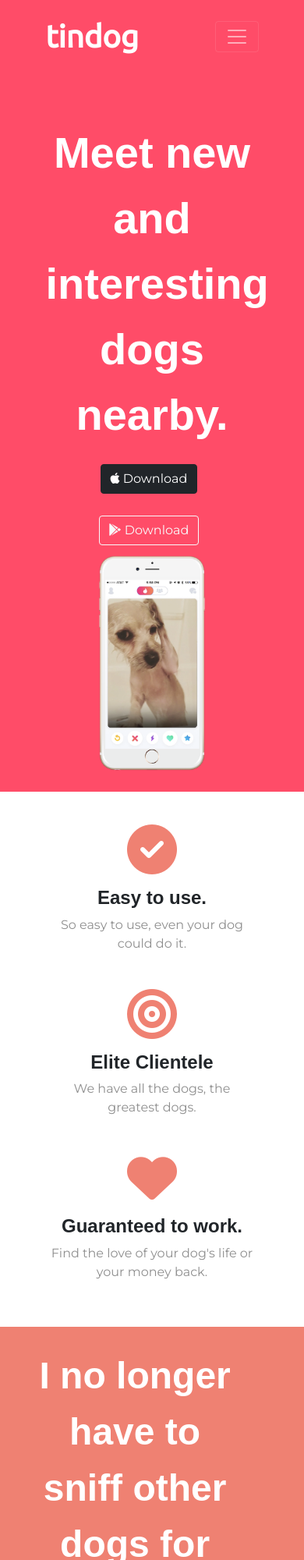
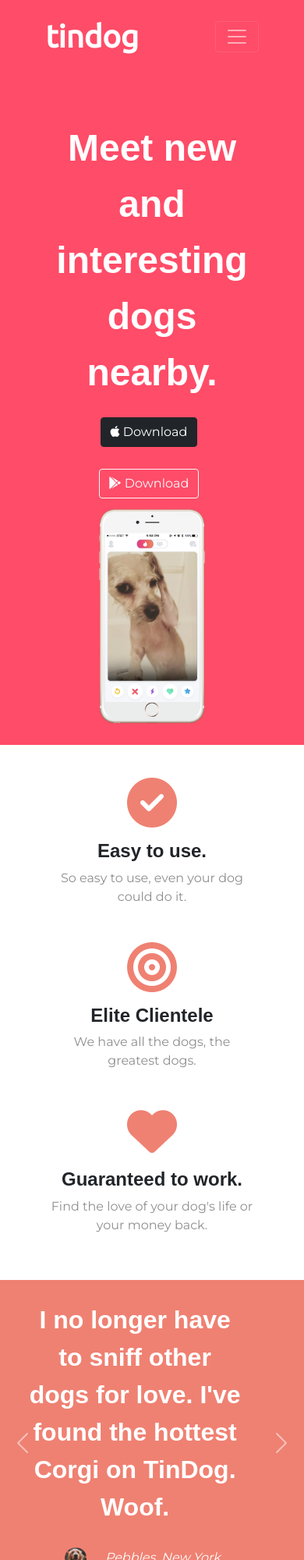
Before and after one commit to shivambehl15/tindog, a plain HTML site: page index.html in a window 390 px wide. Shown: the top 2000 px of the page at 78% size. Drawn offline with nearby package versions, Linux system fonts and the light colour scheme.

Commit message:
changed font size in media query
added one more media query of max-width less than 649px

```diff
--- a/css/styles.css
+++ b/css/styles.css
@@ -198,4 +198,30 @@
         position: static;
         transform: rotate(0);
     }
+
+    .big-heading{
+        font-size: 3rem;
+    }
+
+    .section-heading{
+        font-size: 2.5rem;
+    }
+
+    .testimonial-heading{
+        font-size: 2.5rem;
+    }
+
+    .pricing-heading{
+        font-size: 2.5rem;
+    }
+
 }
+
+
+@media (max-width: 649px){
+
+    .testimonial-heading{
+        font-size: 2rem;
+    }
+
+}
```
